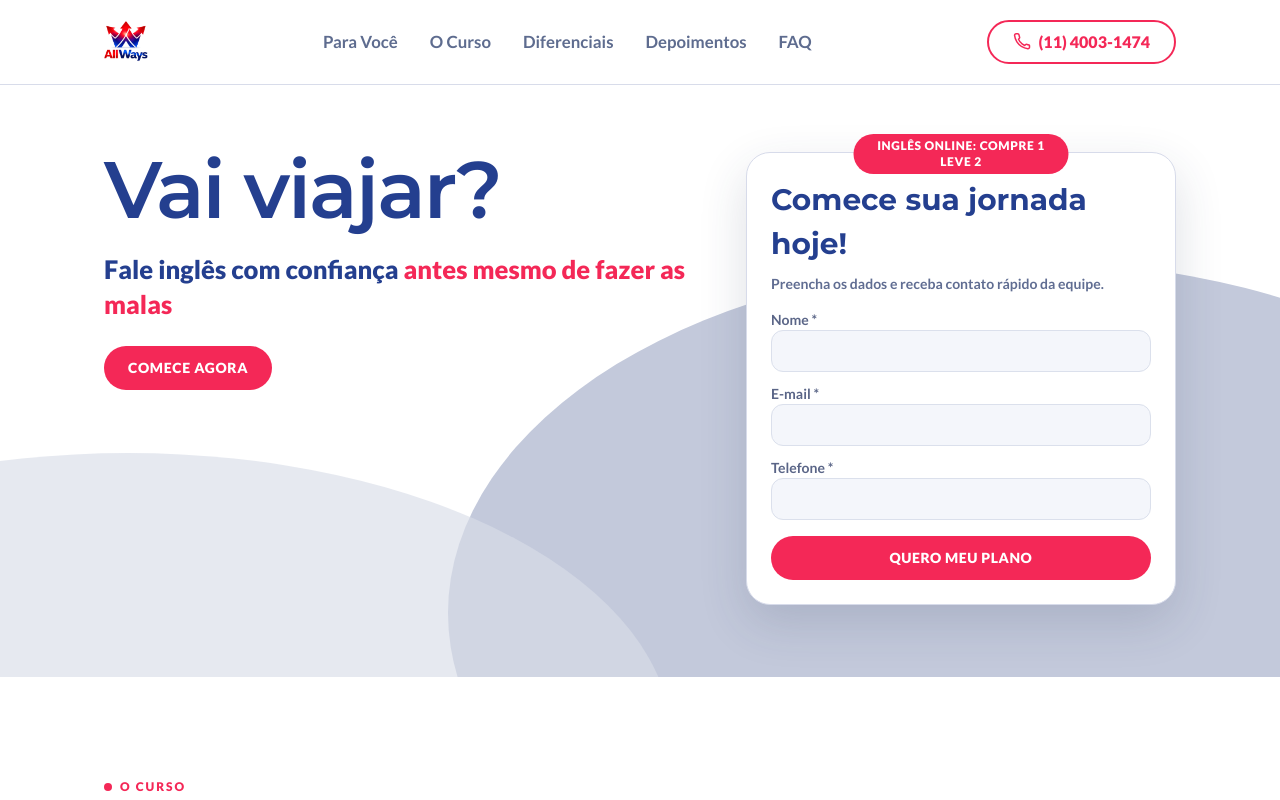
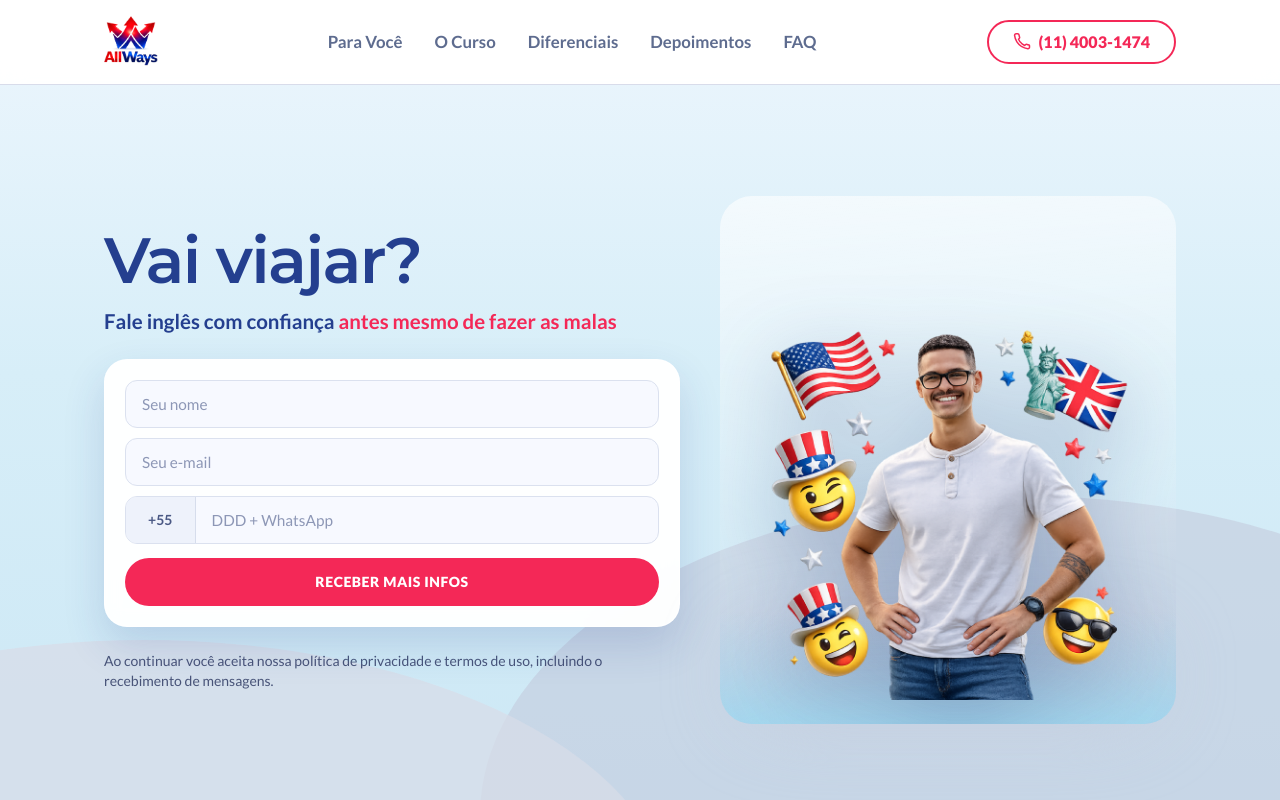
Before and after one commit to malgany/All-Ways, a Next.js app: page / in a window 1280 px wide. Shown: the top 800 px of the page. Built offline with nearby package versions, Linux system fonts and the light colour scheme.

Commit message:
feat: refine hero section content, update navigation, and enhance lead form validation

```diff
--- a/components/forms/lead-form.tsx
+++ b/components/forms/lead-form.tsx
@@ -12,6 +12,7 @@ type LeadFormProps = {
   buttonLabel?: string;
   badgeLabel?: string;
   className?: string;
+  showHeader?: boolean;
 };
 
 type FieldErrors = Partial<Record<"name" | "email" | "phone", string>>;
@@ -19,6 +20,29 @@ type FieldErrors = Partial<Record<"name" | "email" | "phone", string>>;
 type FormStatus = "idle" | "submitting" | "success" | "error";
 
 const emptyFields = { name: "", email: "", phone: "" };
+const PHONE_MAX_DIGITS = 11;
+
+function formatPhone(value: string) {
+  const digits = value.replace(/\D/g, "").slice(0, PHONE_MAX_DIGITS);
+
+  if (!digits) {
+    return "";
+  }
+
+  if (digits.length < 3) {
+    return `(${digits}`;
+  }
+
+  if (digits.length < 7) {
+    return `(${digits.slice(0, 2)}) ${digits.slice(2)}`;
+  }
+
+  if (digits.length <= 10) {
+    return `(${digits.slice(0, 2)}) ${digits.slice(2, 6)}-${digits.slice(6)}`;
+  }
+
+  return `(${digits.slice(0, 2)}) ${digits.slice(2, 7)}-${digits.slice(7)}`;
+}
 
 export function LeadForm({
   id,
@@ -28,6 +52,7 @@ export function LeadForm({
   buttonLabel = "Quero falar com a equipe",
   badgeLabel,
   className,
+  showHeader = true,
 }: LeadFormProps) {
   const [fields, setFields] = useState(emptyFields);
   const [errors, setErrors] = useState<FieldErrors>({});
@@ -35,6 +60,13 @@ export function LeadForm({
   const [message, setMessage] = useState("");
 
   const isSubmitting = useMemo(() => status === "submitting", [status]);
+
+  const formId = id ?? `${source}-lead`;
+  const fieldIds = {
+    name: `${formId}-name`,
+    email: `${formId}-email`,
+    phone: `${formId}-phone`,
+  };
 
   function updateField(name: keyof typeof fields, value: string) {
     setFields((prev) => ({ ...prev, [name]: value }));
@@ -104,96 +136,118 @@ export function LeadForm({
       ) : null}
 
       <form
-        id={id}
+        id={formId}
         onSubmit={handleSubmit}
         className={cn(
-          "space-y-4 rounded-[1.5rem] border border-[#d7dbea] bg-white p-6 shadow-[0_18px_48px_rgba(45,53,85,0.16)]",
+          "space-y-3.5 rounded-[1.45rem] border border-[#d7ddec] bg-white/96 p-4 shadow-[0_16px_38px_rgba(46,67,122,0.14)] backdrop-blur sm:p-5",
           className,
         )}
         noValidate
       >
-        <div className="space-y-2">
-          <h3 className="font-display text-[1.85rem] font-bold text-[var(--brand-blue)]">
+        {showHeader ? (
+          <div className="space-y-1.5">
+            <h3 className="font-display text-[1.5rem] leading-tight font-bold text-[var(--brand-blue)]">
               {title}
             </h3>
             <p className="text-sm font-semibold text-[var(--ink-soft)]">{description}</p>
           </div>
+        ) : null}
 
-        <div className="space-y-3">
-          <label className="block space-y-1 text-sm font-bold text-[#5a6587]">
-            <span>Nome *</span>
+        <div className="space-y-2.5">
+          <div className="space-y-1.5">
+            <label className="sr-only" htmlFor={fieldIds.name}>
+              Seu nome
+            </label>
             <input
+              id={fieldIds.name}
               type="text"
               value={fields.name}
               onChange={(event) => updateField("name", event.target.value)}
               autoComplete="name"
+              placeholder="Seu nome"
               className={cn(
-                "w-full rounded-xl border border-[#dbe0ec] bg-[#f4f6fb] px-3 py-2.5 text-sm font-semibold text-[#3d4b77] outline-none transition",
+                "h-12 w-full rounded-xl border border-[#dbe1ef] bg-[#f7f9ff] px-4 text-[0.96rem] font-semibold text-[#2f3e68] outline-none transition placeholder:font-medium placeholder:text-[#8d97b6]",
                 errors.name
                   ? "border-[var(--brand-red)] ring-2 ring-[var(--brand-red)]/20"
                   : "focus:border-[var(--brand-blue)] focus:ring-2 focus:ring-[var(--brand-blue)]/20",
               )}
               aria-invalid={Boolean(errors.name)}
-              aria-describedby={errors.name ? "name-error" : undefined}
+              aria-describedby={errors.name ? `${fieldIds.name}-error` : undefined}
             />
-          </label>
             {errors.name ? (
-            <p id="name-error" className="text-xs text-[var(--brand-red)]">
+              <p id={`${fieldIds.name}-error`} className="text-xs text-[var(--brand-red)]">
                 {errors.name}
               </p>
             ) : null}
+          </div>
 
-          <label className="block space-y-1 text-sm font-bold text-[#5a6587]">
-            <span>E-mail *</span>
+          <div className="space-y-1.5">
+            <label className="sr-only" htmlFor={fieldIds.email}>
+              Seu e-mail
+            </label>
             <input
+              id={fieldIds.email}
               type="email"
               value={fields.email}
               onChange={(event) => updateField("email", event.target.value)}
               autoComplete="email"
+              placeholder="Seu e-mail"
               className={cn(
-                "w-full rounded-xl border border-[#dbe0ec] bg-[#f4f6fb] px-3 py-2.5 text-sm font-semibold text-[#3d4b77] outline-none transition",
+                "h-12 w-full rounded-xl border border-[#dbe1ef] bg-[#f7f9ff] px-4 text-[0.96rem] font-semibold text-[#2f3e68] outline-none transition placeholder:font-medium placeholder:text-[#8d97b6]",
                 errors.email
                   ? "border-[var(--brand-red)] ring-2 ring-[var(--brand-red)]/20"
                   : "focus:border-[var(--brand-blue)] focus:ring-2 focus:ring-[var(--brand-blue)]/20",
               )}
               aria-invalid={Boolean(errors.email)}
-              aria-describedby={errors.email ? "email-error" : undefined}
+              aria-describedby={errors.email ? `${fieldIds.email}-error` : undefined}
             />
-          </label>
             {errors.email ? (
-            <p id="email-error" className="text-xs text-[var(--brand-red)]">
+              <p id={`${fieldIds.email}-error`} className="text-xs text-[var(--brand-red)]">
                 {errors.email}
               </p>
             ) : null}
+          </div>
 
-          <label className="block space-y-1 text-sm font-bold text-[#5a6587]">
-            <span>Telefone *</span>
+          <div className="space-y-1.5">
+            <label className="sr-only" htmlFor={fieldIds.phone}>
+              DDD e WhatsApp
+            </label>
+            <div
+              className={cn(
+                "flex h-12 overflow-hidden rounded-xl border border-[#dbe1ef] bg-[#f7f9ff] transition",
+                errors.phone
+                  ? "border-[var(--brand-red)] ring-2 ring-[var(--brand-red)]/20"
+                  : "focus-within:border-[var(--brand-blue)] focus-within:ring-2 focus-within:ring-[var(--brand-blue)]/20",
+              )}
+            >
+              <span className="inline-flex min-w-[4.35rem] items-center justify-center border-r border-[#d6ddec] bg-[#eef2fb] px-3 text-sm font-bold text-[#4a5884]">
+                +55
+              </span>
               <input
+                id={fieldIds.phone}
                 type="tel"
                 value={fields.phone}
-              onChange={(event) => updateField("phone", event.target.value)}
-              autoComplete="tel"
-              className={cn(
-                "w-full rounded-xl border border-[#dbe0ec] bg-[#f4f6fb] px-3 py-2.5 text-sm font-semibold text-[#3d4b77] outline-none transition",
-                errors.phone
-                  ? "border-[var(--brand-red)] ring-2 ring-[var(--brand-red)]/20"
-                  : "focus:border-[var(--brand-blue)] focus:ring-2 focus:ring-[var(--brand-blue)]/20",
-              )}
+                onChange={(event) => updateField("phone", formatPhone(event.target.value))}
+                autoComplete="tel-national"
+                inputMode="tel"
+                placeholder="DDD + WhatsApp"
+                className="w-full bg-transparent px-4 text-[0.96rem] font-semibold text-[#2f3e68] outline-none placeholder:font-medium placeholder:text-[#8d97b6]"
                 aria-invalid={Boolean(errors.phone)}
-              aria-describedby={errors.phone ? "phone-error" : undefined}
+                aria-describedby={errors.phone ? `${fieldIds.phone}-error` : undefined}
               />
-          </label>
+            </div>
             {errors.phone ? (
-            <p id="phone-error" className="text-xs text-[var(--brand-red)]">
+              <p id={`${fieldIds.phone}-error`} className="text-xs text-[var(--brand-red)]">
                 {errors.phone}
               </p>
             ) : null}
+          </div>
         </div>
 
         <button
           type="submit"
           disabled={isSubmitting}
-          className="inline-flex w-full items-center justify-center rounded-full bg-[var(--brand-red)] px-5 py-3 text-sm font-extrabold uppercase tracking-[0.04em] text-white transition hover:brightness-105 focus-visible:outline focus-visible:outline-2 focus-visible:outline-offset-2 focus-visible:outline-[var(--brand-blue)] disabled:cursor-not-allowed disabled:opacity-70"
+          className="inline-flex h-12 w-full items-center justify-center rounded-full bg-[var(--brand-red)] px-5 text-sm font-extrabold uppercase tracking-[0.04em] text-white transition hover:brightness-105 focus-visible:outline focus-visible:outline-2 focus-visible:outline-offset-2 focus-visible:outline-[var(--brand-blue)] disabled:cursor-not-allowed disabled:opacity-70"
         >
           {isSubmitting ? "Enviando..." : buttonLabel}
         </button>
--- a/components/hero/rotating-phrases.tsx
+++ b/components/hero/rotating-phrases.tsx
@@ -59,11 +59,11 @@ export function RotatingPhrases({
         <ul className="space-y-6" aria-label="Destaques">
           {items.map((item, idx) => (
             <li key={idx} className="space-y-2">
-              <h2 className="font-display text-3xl text-[var(--brand-blue)]">
+              <h2 className="font-display text-[2rem] leading-tight text-[var(--brand-blue)]">
                 {item.grande}
               </h2>
               <p
-                className="text-lg font-extrabold text-[var(--brand-blue)]"
+                className="text-[1.1rem] font-bold text-[var(--brand-blue)]"
                 dangerouslySetInnerHTML={{ __html: item.medio }}
               />
             </li>
@@ -74,11 +74,11 @@ export function RotatingPhrases({
   }
 
   return (
-    <div className={cn("space-y-6", className)} aria-live="polite">
+    <div className={cn("space-y-4", className)} aria-live="polite">
       {items[activeIndex].grande && (
         <h1
           className={cn(
-            "font-display text-[clamp(2.6rem,6.5vw,5rem)] leading-[0.95] tracking-tight text-[var(--brand-blue)] transition-[opacity,transform]",
+            "font-display text-[clamp(2.2rem,5vw,4rem)] leading-[0.98] tracking-tight text-[var(--brand-blue)] transition-[opacity,transform]",
             animationClasses,
           )}
           style={transitionStyle}
@@ -88,9 +88,9 @@ export function RotatingPhrases({
 
       <p
         className={cn(
-          "max-w-2xl text-[clamp(1.25rem,2vw,2.05rem)] font-extrabold leading-snug text-[var(--brand-blue)] transition-[opacity,transform]",
+          "max-w-xl text-[clamp(1.05rem,1.6vw,1.45rem)] font-semibold leading-snug text-[var(--brand-blue)] transition-[opacity,transform]",
           animationClasses,
-          !items[activeIndex].grande && "pt-8", // Adiciona padding se não houver título grande para manter um pouco da estrutura
+          !items[activeIndex].grande && "pt-8",
         )}
         style={transitionStyle}
         dangerouslySetInnerHTML={{ __html: items[activeIndex].medio }}
--- a/components/sections/hero-section.tsx
+++ b/components/sections/hero-section.tsx
@@ -1,4 +1,4 @@
-import Link from "next/link";
+import Image from "next/image";
 import { RotatingPhrases } from "@/components/hero/rotating-phrases";
 import { LeadForm } from "@/components/forms/lead-form";
 import { Container } from "@/components/ui/container";
@@ -9,38 +9,46 @@ export function HeroSection() {
   return (
     <section
       id="para-voce"
-      className="relative overflow-hidden bg-white pt-[8.5rem] pb-14 sm:pt-[9.5rem] sm:pb-[4.5rem]"
+      className="relative overflow-hidden bg-[linear-gradient(180deg,#edf6fd_0%,#d7eef8_44%,#cbe7f5_100%)] pt-[7.75rem] pb-12 sm:pt-[8.5rem] sm:pb-16"
     >
-      <div className="pointer-events-none absolute right-[-20rem] bottom-[-18rem] h-[44rem] w-[72rem] rounded-[50%] bg-[var(--hero-wave)]" />
-      <div className="pointer-events-none absolute left-[-26rem] bottom-[-22rem] h-[36rem] w-[68rem] rounded-[50%] bg-[var(--hero-wave-soft)]/65" />
+      <div className="pointer-events-none absolute right-[-18rem] bottom-[-18rem] h-[40rem] w-[68rem] rounded-[50%] bg-[var(--hero-wave)]/55" />
+      <div className="pointer-events-none absolute left-[-24rem] bottom-[-21rem] h-[34rem] w-[66rem] rounded-[50%] bg-[var(--hero-wave-soft)]/70" />
 
-      <Container className="relative z-10 grid gap-8 lg:grid-cols-[1fr_430px] lg:items-start">
-        <div className="max-w-3xl space-y-6">
+      <Container className="relative z-10 grid gap-10 lg:min-h-[calc(100vh-9.5rem)] lg:grid-cols-[minmax(0,36rem)_1fr] lg:items-center">
+        <div className="mx-auto w-full max-w-[36rem] space-y-6 lg:mx-0">
           <RotatingPhrases
             items={heroContent.heroPairs}
             intervalMs={ANIMATION_CONFIG.heroRotation.intervalMs}
             fadeMs={ANIMATION_CONFIG.heroRotation.fadeMs}
           />
 
-          <div className="flex flex-wrap gap-3">
-            <Link
-              href="#lead-form"
-              className="inline-flex items-center justify-center rounded-full bg-[var(--brand-red)] px-6 py-3 text-sm font-extrabold uppercase tracking-[0.05em] text-white transition hover:bg-[var(--brand-red-dark)]"
-            >
-              {heroContent.ctaLabel}
-            </Link>
-          </div>
-        </div>
-
-        <div className="space-y-4">
           <LeadForm
             id="lead-form"
             source="hero-form"
-            title="Comece sua jornada hoje!"
-            description="Preencha os dados e receba contato rápido da equipe."
-            buttonLabel="Quero meu plano"
-            badgeLabel="Inglês Online: Compre 1 Leve 2"
+            buttonLabel="Receber mais infos"
+            showHeader={false}
+            className="border-white/80 bg-white/95 shadow-[0_18px_42px_rgba(36,63,143,0.16)]"
           />
+
+          <p className="max-w-[33rem] text-xs text-[#2f3b64]/85 sm:text-sm">
+            Ao continuar você aceita nossa política de privacidade e termos de uso,
+            incluindo o recebimento de mensagens.
+          </p>
+        </div>
+
+        <div className="relative mx-auto w-full max-w-[32rem] lg:justify-self-end">
+          <div className="pointer-events-none absolute inset-x-6 bottom-2 h-20 rounded-full bg-[var(--hero-wave)]/70 blur-2xl" />
+          <div className="relative overflow-hidden rounded-[2rem] bg-[linear-gradient(175deg,rgba(255,255,255,0.62)_0%,rgba(255,255,255,0.1)_65%,rgba(36,63,143,0.08)_100%)] p-4 sm:p-6">
+            <div className="pointer-events-none absolute inset-x-0 bottom-0 h-28 bg-gradient-to-t from-[#9adcf4]/70 via-[#9adcf4]/28 to-transparent" />
+            <Image
+              src="/prof.png"
+              alt="Pessoa sorrindo representando alunos de inglês"
+              width={400}
+              height={500}
+              priority
+              className="relative z-10 mx-auto h-auto w-full max-w-[24rem] object-contain drop-shadow-[0_24px_42px_rgba(29,56,117,0.3)]"
+            />
+          </div>
         </div>
       </Container>
     </section>
--- a/components/sections/site-header.tsx
+++ b/components/sections/site-header.tsx
@@ -21,9 +21,9 @@ export function SiteHeader() {
           <Image
             src="/logos/logo.png"
             alt="Web English"
-            width={196}
-            height={48}
-            className="h-11 w-auto object-contain"
+            width={228}
+            height={56}
+            className="h-[3.15rem] w-auto object-contain sm:h-[3.35rem]"
           />
         </Link>
 
--- a/lib/validation.ts
+++ b/lib/validation.ts
@@ -1,4 +1,13 @@
 import { z } from "zod";
+
+const phoneSchema = z
+  .string()
+  .trim()
+  .transform((value) => value.replace(/\D/g, ""))
+  .refine(
+    (digits) => digits.length === 10 || digits.length === 11,
+    "Informe um telefone/WhatsApp com DDD.",
+  );
 
 export const leadSchema = z.object({
   name: z
@@ -11,11 +20,7 @@ export const leadSchema = z.object({
     .trim()
     .email("Informe um e-mail válido.")
     .max(120, "E-mail muito longo."),
-  phone: z
-    .string()
-    .trim()
-    .min(10, "Informe um telefone com DDD.")
-    .max(20, "Telefone inválido."),
+  phone: phoneSchema,
   source: z.string().trim().max(100).optional(),
 });
 
```
Lines whose indentation alone changed are shown as unchanged.
